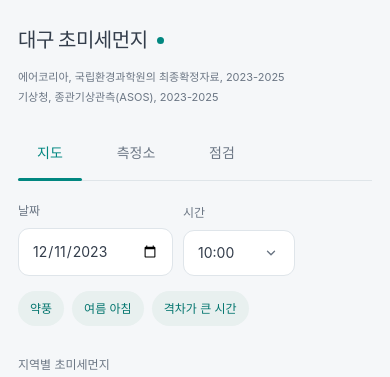
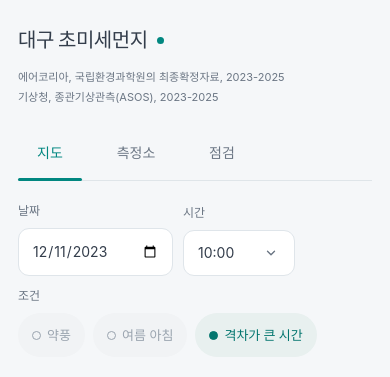
Before and after one commit to jay-devlop/Daegu-Industrial-PM2.5, a plain HTML site: page dist/index.html in a window 390 px wide. Shown: the top 377 px of the page. Drawn offline with Linux system fonts and the light colour scheme.

Commit message:
Replace preset buttons with condition tags for the selected time

```diff
--- a/dist/app.js
+++ b/dist/app.js
@@ -222,6 +222,7 @@ function renderOverview() {
   $("far-value").textContent = format(r?.[2]);
   $("gap-value").textContent = r ? signed(r[1] - r[2]) : "—";
   $("weather").innerHTML = weatherMarkup(r);
+  renderConditions();
   renderRanking();
   renderMarkers();
 }
@@ -633,39 +634,23 @@ function csvDownload(filename, headers, rows) {
   a.remove();
   setTimeout(() => URL.revokeObjectURL(url), 1000);
 }
-async function preset(kind) {
-  const buttons = [...document.querySelectorAll("[data-preset]")];
-  buttons.forEach((b) => (b.disabled = true));
-  try {
-    const year = $("date").value.slice(0, 4);
-    const month = Number($("date").value.slice(5, 7));
-    const data = await loadYear(year);
-    const summerMonths = [6, 7, 8];
-    // 여름 아침은 조회 월이 여름이 아니면 같은 연도의 여름(6~8월) 전체에서 찾는다.
-    const months =
-      kind === "summer" && !summerMonths.includes(month) ? summerMonths : [month];
-    const candidates = data.filter((r) => {
-      if (!months.includes(Number(r[0].slice(5, 7)))) return false;
-      if (kind === "weak") return r[3] !== null && r[3] < 1;
-      if (kind === "summer") return r[0].slice(11, 13) === "07";
-      return true;
-    });
-    const chosen = candidates.reduce(
-      (best, r) => (!best || r[1] - r[2] > best[1] - best[2] ? r : best),
-      null,
+// 선택한 시각이 해당하는 조건을 태그로 표시한다.
+const LARGE_GAP = 4; // 인접 − 비인접 중앙값 차이(μg/m³). 전체 관측의 상위 약 10%.
+const conditionChecks = {
+  weak: (r) => r[3] !== null && r[3] < 1,
+  summer: (r) =>
+    [6, 7, 8].includes(Number(r[0].slice(5, 7))) && r[0].slice(11, 13) === "07",
+  gap: (r) => r[1] !== null && r[2] !== null && r[1] - r[2] >= LARGE_GAP,
+};
+function renderConditions() {
+  const r = state.record;
+  for (const tag of document.querySelectorAll("[data-condition]")) {
+    const on = Boolean(r) && conditionChecks[tag.dataset.condition](r);
+    tag.classList.toggle("on", on);
+    tag.setAttribute(
+      "aria-label",
+      `${tag.textContent}, ${on ? "해당" : "해당 없음"}`,
     );
-    if (!chosen) {
-      toast("해당 조건의 자료가 없어요.");
-      return;
-    }
-    await selectTime(chosen[0]);
-    toast(
-      `${year}년 ${months.length > 1 ? "여름(6~8월)" : month + "월"} ${kind === "weak" ? "약풍" : kind === "summer" ? "07시" : "전체"} 관측 중 그룹 격차가 가장 큰 시각이에요.`,
-    );
-  } catch {
-    toast("상황 자료를 불러오지 못했어요.");
-  } finally {
-    buttons.forEach((b) => (b.disabled = false));
   }
 }
 async function start() {
@@ -834,9 +819,6 @@ async function start() {
     $("about").hidden = !open;
     $("about-toggle").setAttribute("aria-expanded", open);
   };
-  document
-    .querySelectorAll("[data-preset]")
-    .forEach((b) => (b.onclick = () => preset(b.dataset.preset)));
   try {
     [state.stations, state.parks] = await Promise.all([
       json("assets/stations.json"),
--- a/dist/index.html
+++ b/dist/index.html
@@ -80,10 +80,13 @@
         <label class="field"
           >시간<select id="hour" aria-label="조회 시간"></select
         ></label>
-        <div class="shortcuts">
-          <button data-preset="weak">약풍</button
-          ><button data-preset="summer">여름 아침</button
-          ><button data-preset="gap">격차가 큰 시간</button>
+        <div class="conditions" role="group" aria-labelledby="conditions-title">
+          <span id="conditions-title">조건</span>
+          <ul>
+            <li data-condition="weak">약풍</li>
+            <li data-condition="summer">여름 아침</li>
+            <li data-condition="gap">격차가 큰 시간</li>
+          </ul>
         </div>
       </section>
       <div id="status" role="status" aria-live="polite" class="loading">
@@ -298,11 +301,10 @@
             2023.01.01 01시–2025.12.31 23시, 26,303시간. 도시대기 측정소
             19곳(인접 9·비인접 10)을 표시합니다. 두 그룹의 대표 농도는 각 시각
             유효 측정값의 중앙값이며, 두 그룹 모두 유효 측정소가 5곳 이상일 때
-            비교합니다. 결측은 0으로 바꾸지 않습니다. 인접은 산업단지 경계
-            2km 이내로, 분석을 위한 분류입니다. 상황 바로 보기는 조회한 달 안에서
-            조건(약풍 &lt;1m/s, 여름 07시)에 맞는 시각 중 그룹 격차가 가장 큰
-            때를 선택합니다. 여름 아침은 조회한 달이 6~8월이 아니면 같은
-            연도의 여름 전체에서 찾습니다.
+            비교합니다. 결측은 0으로 바꾸지 않습니다. 인접은 산업단지 경계 2km
+            이내로, 분석을 위한 분류입니다. 조건 태그는 선택한 시각이 약풍(풍속
+            &lt;1m/s), 여름 아침(6~8월 07시), 격차가 큰 시간(인접 − 비인접
+            4μg/m³ 이상)에 해당하면 켜집니다.
           </p>
           <p>
             기상정보는 대구 ASOS 관측소 143의 값이며 개별 측정소의 날씨가
--- a/dist/style.css
+++ b/dist/style.css
@@ -227,26 +227,6 @@ small {
 .eyebrow {
   color: var(--muted);
   margin-bottom: 6px;
-}
-.shortcuts {
-  display: flex;
-  align-items: center;
-  gap: 8px;
-  font-size: 12px;
-}
-.shortcuts > span {
-  color: var(--muted);
-  margin-right: 4px;
-}
-.shortcuts button {
-  padding: 8px 12px;
-  border-radius: 20px;
-  background: #e8f0ef;
-  color: #04766f;
-  white-space: nowrap;
-}
-.shortcuts button:hover {
-  background: #d5ebe7;
 }
 .map-layout {
   display: grid;
@@ -904,9 +884,6 @@ footer {
   .weather-card .weather-grid {
     grid-template-columns: repeat(3, 1fr);
   }
-  .shortcuts > span {
-    display: none;
-  }
   .inspection-layout {
     grid-template-columns: 1fr 1fr;
   }
@@ -953,10 +930,6 @@ footer {
     align-items: flex-start;
     flex-direction: column;
     gap: 18px;
-  }
-  .shortcuts {
-    width: 100%;
-    flex-wrap: wrap;
   }
   .map-layout {
     grid-template-columns: 1fr;
@@ -1207,12 +1180,6 @@ footer > .text-button {
 }
 
 /* Requested map and station-detail adjustments. */
-.datebar > .shortcuts {
-  margin-left: auto;
-  align-self: flex-end;
-  min-height: 44px;
-  justify-content: flex-end;
-}
 .datebar #hour,
 .station-picker select {
   appearance: none;
@@ -1362,13 +1329,6 @@ footer > .text-button {
   padding-right: 14px;
 }
 @media (max-width: 700px) {
-  .datebar > .shortcuts {
-    width: auto;
-    flex: 1;
-    min-width: 240px;
-    justify-content: flex-start;
-    margin-left: 0;
-  }
   .station-picker {
     gap: 28px;
   }
@@ -1382,3 +1342,55 @@ footer > .text-button {
     grid-template-columns: repeat(2, minmax(0, 1fr));
   }
 }
+
+/* 선택한 시각이 해당하는 조건 */
+.conditions {
+  display: flex;
+  flex-direction: column;
+  gap: 8px;
+  margin-left: auto;
+  color: var(--muted);
+  font-size: 12px;
+}
+.conditions ul {
+  display: flex;
+  flex-wrap: wrap;
+  gap: 8px;
+  margin: 0;
+  padding: 0;
+  list-style: none;
+}
+.conditions li {
+  display: inline-flex;
+  align-items: center;
+  gap: 6px;
+  min-height: 44px;
+  padding: 0 14px;
+  border-radius: 22px;
+  background: #f1f3f5;
+  color: #9aa4af;
+  font-size: 13px;
+  white-space: nowrap;
+}
+.conditions li::before {
+  content: "";
+  width: 7px;
+  height: 7px;
+  border-radius: 50%;
+  border: 1.5px solid currentColor;
+}
+.conditions li.on {
+  background: #e8f0ef;
+  color: #04766f;
+  font-weight: 600;
+}
+.conditions li.on::before {
+  background: #04766f;
+  border-color: #04766f;
+}
+@media (max-width: 700px) {
+  .conditions {
+    width: 100%;
+    margin-left: 0;
+  }
+}
```
